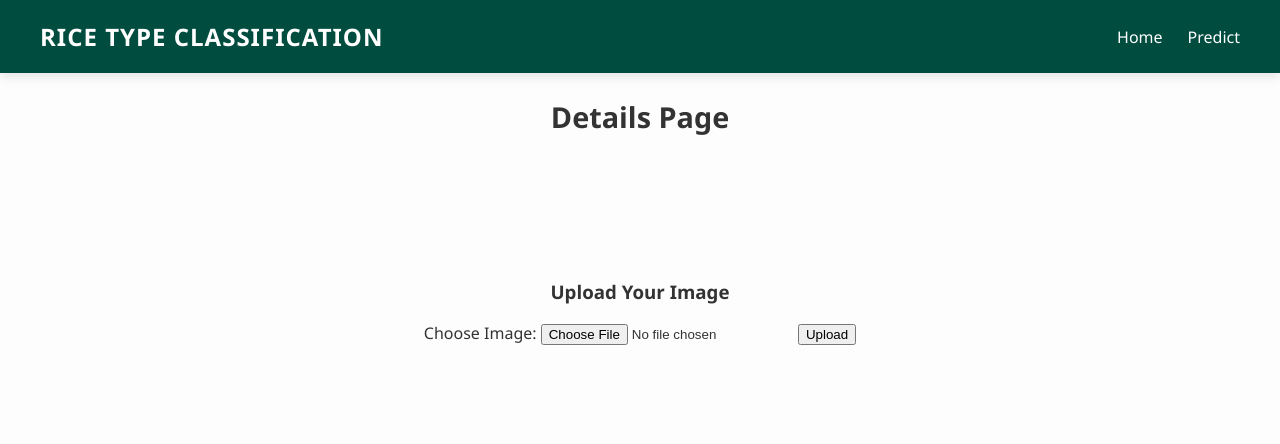
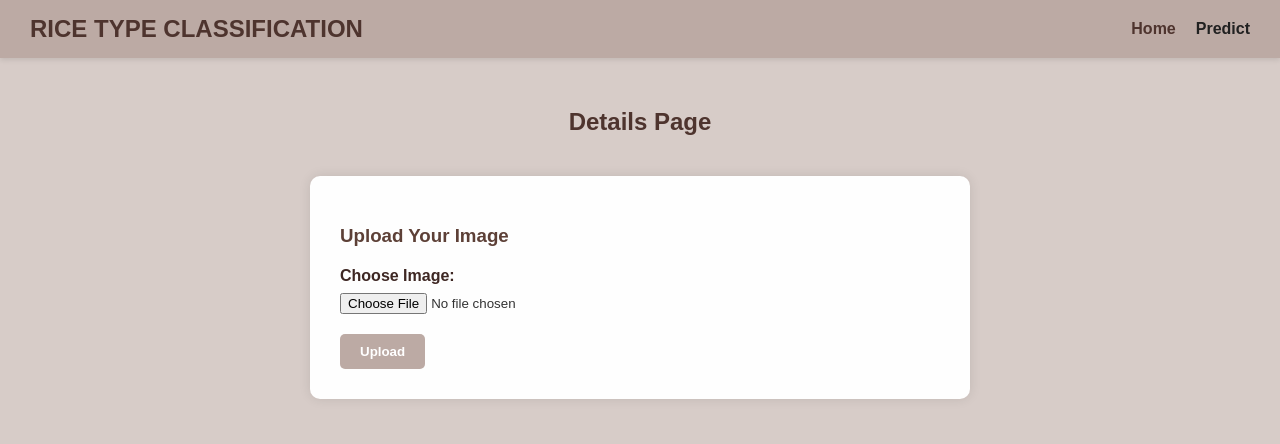
Before and after one commit to BalaBharath211/rice-grain-detection, a Flask app: page /details in a window 1280 px wide. Shown: the top 444 px of the page. Run offline with Flask 3, Linux system fonts and the light colour scheme.

Commit message:
Updated styling and features

```diff
--- a/requirements.txt
+++ b/requirements.txt
@@ -1,4 +1,4 @@
 Flask==2.3.2
-tensorflow==2.10.0
+tensorflow==2.17.1
 numpy==1.24.3
 Pillow==9.5.0
--- a/static/style.css
+++ b/static/style.css
@@ -1,111 +1,213 @@
+/* General Reset */
+html {
+  scroll-behavior: smooth;
+  overflow-x: hidden;
+}
 body {
   margin: 0;
-  font-family: 'Segoe UI', Tahoma, Geneva, Verdana, sans-serif;
-  background: #fdfdfd;
+  padding: 0;
+  box-sizing: border-box;
+  overflow-x: hidden;
+  font-family: 'Orbitron', sans-serif;
+  background: #fff;
+}
+
+/* Navigation */
+.nav-wrapper {
+  position: absolute;
+  top: 30px;
+  left: 50%;
+  transform: translateX(-50%);
+  z-index: 10;
+}
+
+.menu-bar {
+  border-radius: 25px;
+  display: inline-flex;
+  background-color: rgba(0, 0, 0, 0.4);
+  backdrop-filter: blur(10px);
+  -webkit-backdrop-filter: blur(10px);
+  align-items: center;
+  padding: 0 10px;
+  margin-top: 30px;
+}
+
+.menu-bar li {
+  list-style: none;
+  color: white;
+  font-family: sans-serif;
+  font-weight: bold;
+  padding: 12px 16px;
+  margin: 0 8px;
+  position: relative;
+  cursor: pointer;
+  white-space: nowrap;
+  transition: color 0.3s ease;
+}
+
+.menu-bar li::before {
+  content: "";
+  position: absolute;
+  top: 0;
+  left: 0;
+  height: 100%;
+  width: 100%;
+  z-index: -1;
+  transition: transform 0.3s ease, background 0.3s ease, box-shadow 0.3s ease;
+  border-radius: 25px;
+  transform: scale(1);
+}
+
+.menu-bar li:hover::before {
+  background: linear-gradient(to bottom, #e8edec, #d2d1d3);
+  box-shadow: 0px 3px 20px 0px black;
+  transform: scale(1.2);
+}
+
+.menu-bar li:hover {
+  color: black;
+}
+.menu-bar li a {
+  text-decoration: none;
+  color: inherit;
+  display: block;
+}
+/* Hero Section */
+.hero {
+  height: 100vh;
+  display: flex;
+  align-items: center;         /* Vertical center */
+  justify-content: center;     /* Horizontal center */
+  padding: 0 30px;
+  background: url('bg1.jpg') center/cover no-repeat;
+  background-blend-mode: overlay;
+  background-color: rgba(0, 0, 0, 0.6);
+  color: #fff;
+  position: relative;
+  overflow-x: hidden;
+}
+
+.hero-content {
+  max-width: 700px;
+  text-align: center; /* Optional: center text */
+}
+
+
+.hero h1 {
+  font-family: "Barlow Condensed", sans-serif;
+  font-weight: 800;
+  font-size: 6rem; /* increased from 3.5rem */
+  margin-bottom: 20px;
+  color: #fff;
+  text-shadow: 2px 2px 4px rgba(117, 117, 117, 0.7);}
+
+
+
+.hero a.btn {
+  display: inline-block;
+  margin-top: 40px;
+}
+
+/* Button */
+.btn {
+  position: relative;
+  padding: 0.5rem 1rem;
+  font-size: 1.1rem;
+  font-weight: 600;
+  color: #fff;
+  background: none;
+  border: none;
+  cursor: pointer;
+  overflow: hidden;
+  transition: all 0.4s ease;
+  min-width: 200px;
+  z-index: 1;
+}
+
+.neon-pulse {
+  background: #000;
+  border: 2px solid #0ff;
+  box-shadow: 0 0 10px rgba(0, 255, 255, 0.3);
+}
+
+.neon-pulse::before,
+.neon-pulse::after {
+  content: "";
+  position: absolute;
+  inset: -4px;
+  border: 2px solid #0ff;
+  border-radius: inherit;
+  animation: pulseOut 2s ease-out infinite;
+  opacity: 0;
+}
+.neon-pulse::after {
+  animation-delay: 1s;
+}
+
+@keyframes pulseOut {
+  0% {
+    transform: scale(1);
+    opacity: 1;
+  }
+  100% {
+    transform: scale(1.5);
+    opacity: 0;
+  }
+}
+
+/* Sections */
+.section {
+  font-family: "Poppins", sans-serif;
+  padding: 80px 50px;
+  overflow-x: hidden;
+  background-color: #D7CCC8;
+}
+
+.dark {
+  background: rgba(255, 255, 255, 0.05);
+  backdrop-filter: blur(6px);
+  border-radius: 16px;
+  margin: 30px;
+}
+
+/* About Section */
+/* Section Title Centered */
+.section-title {
+  text-align: left;
+  font-size: 2rem;
+  margin-bottom: 50px;
+  font-family: 'Poppins', sans-serif;
+  font-weight: 700;
   color: #333;
 }
 
-nav {
-  display: flex;
-  justify-content: space-between;
-  align-items: center;
-  padding: 20px 40px;
-  background: #004d40;
-  color: #fff;
-  box-shadow: 0 4px 10px rgba(0, 0, 0, 0.1);
-}
-
-nav .logo {
-  font-size: 1.5rem;
-  font-weight: bold;
-  letter-spacing: 1px;
-}
-
-nav ul {
-  list-style: none;
-  display: flex;
-  gap: 25px;
-  margin: 0;
-  padding: 0;
-}
-
-nav a {
-  color: #fff;
-  text-decoration: none;
-  font-weight: 500;
-  transition: color 0.3s ease;
-}
-
-nav a:hover {
-  color: #00e676;
-}
-
-.hero {
-  text-align: center;
-  padding: 100px 30px;
-  background: url('photo.jpg') center/cover no-repeat;
-  color: #fff;
-  background-blend-mode: overlay;
-  background-color: rgba(0, 0, 0, 0.5);
-}
-
-.hero h1 {
-  font-size: 3rem;
-  margin-bottom: 15px;
-}
-
-.hero p {
-  font-size: 1.2rem;
-  max-width: 600px;
-  margin: auto;
-}
-
-.hero .btn {
-  margin-top: 30px;
-  padding: 12px 32px;
-  background-color: #00e676;
-  color: #004d40;
-  border: none;
-  border-radius: 30px;
-  text-decoration: none;
-  font-weight: bold;
-  font-size: 1rem;
-  transition: background-color 0.3s ease;
-}
-
-.hero .btn:hover {
-  background-color: #00c853;
-}
-
-.section {
-  padding: 80px 50px;
-}
-
-.dark {
-  background: #f1f1f1;
-}
-
+/* About Section Layout */
 .about-content {
   display: flex;
   align-items: center;
-  justify-content: space-around;
+  justify-content: space-between; /* More space between image and list */
   flex-wrap: wrap;
   gap: 40px;
 }
 
+/* Make the image larger and flexible */
 .about-content img {
-  max-width: 400px;
+  max-width: 500px;
   width: 100%;
+  height: auto;
   border-radius: 12px;
-  box-shadow: 0 4px 10px rgba(0, 0, 0, 0.1);
+  box-shadow: 0 8px 20px rgba(0, 0, 0, 0.3);
 }
 
+/* Text List Styling */
 .about-content ul {
   max-width: 600px;
-  font-size: 1rem;
+  font-size: 1.05rem;
   line-height: 1.8;
+  color: #444;
 }
 
+/* Contact Section */
 .contact-boxes {
   display: flex;
   justify-content: space-between;
@@ -114,28 +216,114 @@ nav a:hover {
 }
 
 .contact-boxes div {
-  background: #ffffff;
+  background: rgba(255, 255, 255, 0.1);
   padding: 25px;
   border-radius: 12px;
   flex: 1;
   text-align: center;
-  box-shadow: 0 2px 8px rgba(0, 0, 0, 0.05);
+  box-shadow: 0 4px 12px rgba(0, 0, 0, 0.2);
+  backdrop-filter: blur(10px);
+
+}
+/* === General Page Styling === */
+body.details-page {
+  background: #D7CCC8;
+  margin: 0;
+  font-family: 'Poppins', sans-serif;
+  color: #333;
 }
 
+/* === Navbar Styling Specific to Details Page === */
+.details-page nav {
+  background-color: #BCAAA4;
+  padding: 15px 30px;
+  display: flex;
+  justify-content: space-between;
+  align-items: center;
+  box-shadow: 0 2px 5px rgba(0, 0, 0, 0.1);
+}
+
+.details-page nav .logo {
+  font-size: 1.5rem;
+  font-weight: bold;
+  color: #4E342E;
+}
+
+.details-page nav ul {
+  list-style: none;
+  display: flex;
+  gap: 20px;
+  margin: 0;
+  padding: 0;
+}
+
+.details-page nav ul li a {
+  text-decoration: none;
+  color: #4E342E;
+  font-weight: 600;
+  transition: color 0.3s ease;
+}
+
+.details-page nav ul li a.active,
+.details-page nav ul li a:hover {
+  color: #212121;
+}
+
+/* === Details Section === */
+.details-page .dt {
+  text-align: center;
+  margin-top: 50px;
+  color: #4E342E;
+}
+
+.details-page .details {
+  max-width: 600px;
+  margin: 40px auto;
+  padding: 30px;
+  background-color: #fefefe;
+  border-radius: 10px;
+  box-shadow: 0 0 12px rgba(0, 0, 0, 0.1);
+}
+
+.details-page .details h3 {
+  margin-bottom: 20px;
+  color: #5D4037;
+}
+
+.details-page .details label {
+  display: block;
+  margin-bottom: 8px;
+  font-weight: 600;
+  color: #3E2723;
+}
+
+.details-page .details input[type="file"] {
+  margin-bottom: 20px;
+  width: 100%;
+}
+
+.details-page .details button {
+  background-color: #BCAAA4;
+  border: none;
+  padding: 10px 20px;
+  color: white;
+  font-weight: bold;
+  border-radius: 5px;
+  cursor: pointer;
+  transition: background-color 0.3s ease;
+}
+
+.details-page .details button:hover {
+  background-color: #A1887F;
+}
+
+
+/* Footer */
 footer {
-  background: #004d40;
+  background: #795548;
   color: #fff;
   text-align: center;
   padding: 20px;
   font-size: 0.95rem;
+  border-top: 1px solid #795548;
 }
-
-.details {
-  text-align: center;
-  padding: 100px 30px;
-}
-
-.dt {
-  text-align: center;
-  font-size: 1.2rem;
-}
--- a/templates/details.html
+++ b/templates/details.html
@@ -4,7 +4,7 @@
     <title>Details Page</title>
     <link rel="stylesheet" href="/static/style.css">
 </head>
-<body>
+<body class="details-page">
 <header>
     <nav>
         <div class="logo">RICE TYPE CLASSIFICATION</div>
```
Also changed, not shown: templates/index.html (+26 -30 lines), static/bg1.jpg (added), static/bg2.jpg (added), static/bg3.jpg (added), static/imgr.jpg (added), static/photo3.jpg (added).
